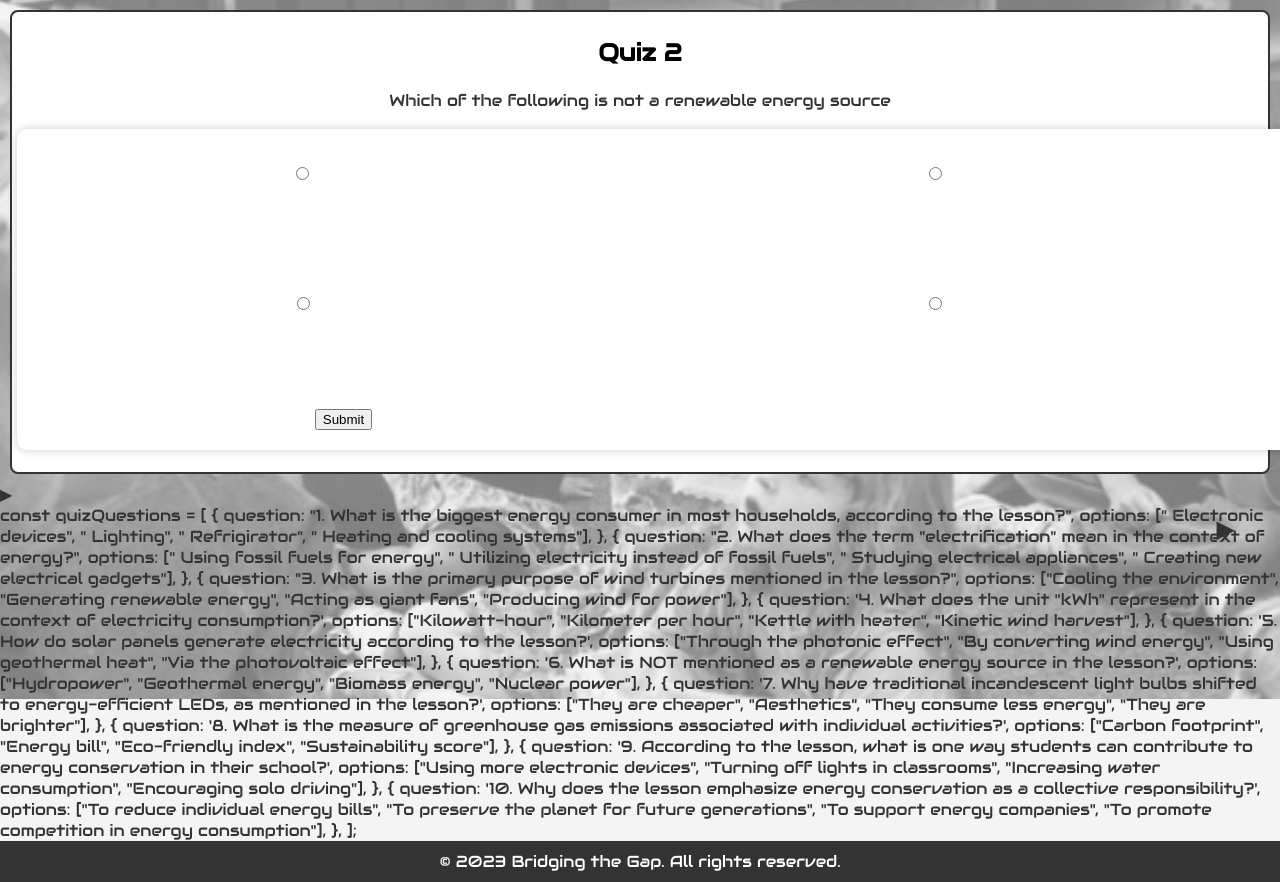
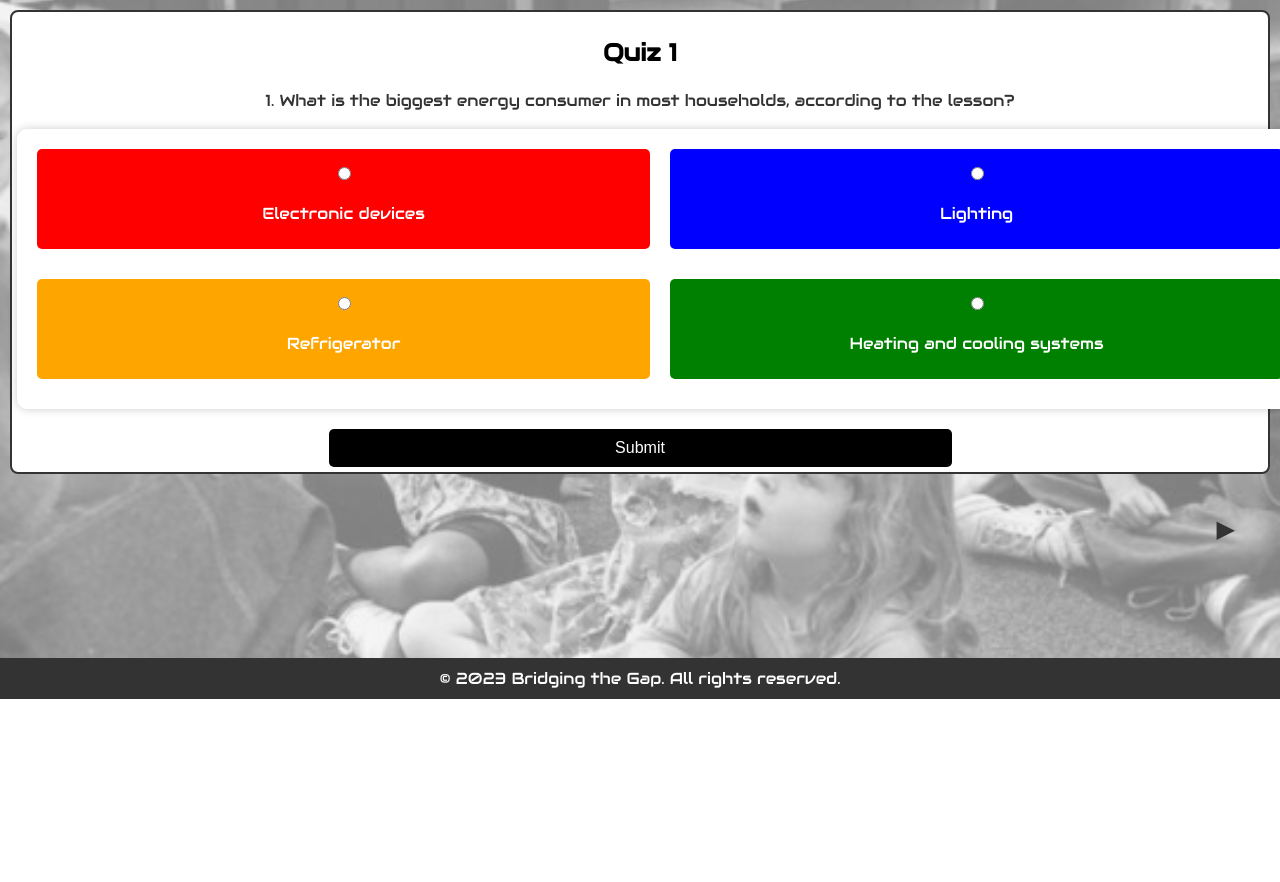
Before and after one commit to Nimosteve88/ACHACK, a Django app: page /quiz2/ in a window 1280 px wide. Shown: the part 101-983 px from the top of the page. After the commit the page ends 800 px from the top, so only its background shows below. Run offline with Django 4.2, Linux system fonts and the light colour scheme; parts of the project's set-up code (start-up, migrations or seed data) failed here and were passed over; some web fonts are replaced.

Commit message:
Update quiz2.html

```diff
--- a/AC_Hack/members/templates/quiz2.html
+++ b/AC_Hack/members/templates/quiz2.html
@@ -5,31 +5,35 @@
     <div class="quiz-container">
         <!-- Text-based Quiz Boxes -->
         <div class="quiz-box">
-            <h2 class="quiz-title">Quiz 2</h2>
-            <p>Which of the following is not a renewable energy source</p>
+            <h2>Quiz 1</h2>
+            <p id="question">1. What is the biggest energy consumer in most households, according to the lesson?</p>
             <form id="quizForm">
-                <label><input type="radio" name="answer" value="A"> Option A</label>
-                <label><input type="radio" name="answer" value="B"> Option B</label>
-                <label><input type="radio" name="answer" value="C"> Option C</label>
-                <label><input type="radio" name="answer" value="D"> Option D</label>
-                <button type="button" onclick="checkAnswer()">Submit</button>
+                <label for="optionA" id="optionA"><input type="radio" id="optionA" name="answer" value="A"><p>Electronic devices</p></label>
+                <label for="optionB" id="optionB"><input type="radio" id="optionB" name="answer" value="B"><p>Lighting</p></label>
+                <label for="optionC" id="optionC"><input type="radio" id="optionC" name="answer" value="C"><p>Refrigerator</p></label>
+                <label for="optionD" id="optionD"><input type="radio" id="optionD" name="answer" value="D"><p>Heating and cooling systems</p></label>
             </form>
+            <button type="button" id="submitBtn" onclick="insertUserChoice()">Submit</button>
             <!-- Add more questions as needed -->
-            <div class="next-q">&#9654;</div>
-            <div class="prev-q">&#9664;</div>
+            <div class="next-q" onclick="nextQ()">&#9654;</div>
+            <div class="prev-q" onclick="prevQ()">&#9664;</div>
         </div>
     </div>
 <!-- Arrow for Next Page -->
-<div class="next-page">&#9654;</div>
 </div>
-
+<script>
+    const quiz2Answers = ['D', 'B', 'B', 'A', 'D', 'D', 'C', 'A', 'B', 'B'];
+    let qIndex = 0;
+    const questionElement = document.getElementById("question");
+    const formElement = document.getElementById("quizForm");
+    const userAnswers = [];
     const quizQuestions = [
             {
                 question: "1. What is the biggest energy consumer in most households, according to the lesson?",
                 options: [" Electronic devices", " Lighting", " Refrigirator", " Heating and cooling systems"],
             },
             {
-            question: "2. What does the term "electrification" mean in the context of energy?",
+                question: "2. What does the term 'electrification' mean in the context of energy?",
                 options: [" Using fossil fuels for energy", " Utilizing electricity instead of fossil fuels", " Studying electrical appliances", " Creating new electrical gadgets"],
             },
             {
@@ -66,5 +70,56 @@ const quizQuestions = [
             },
         ];
 
+    function updateQs(){
+        const currentQ = quizQuestions[qIndex];
+        questionElement.innerText = currentQ.question;
+
+        const pElements = formElement.querySelectorAll('label p');
+        const optionsElements = formElement.querySelectorAll('input[name="answer"]');
+
+
+        pElements.forEach((p, index) => {
+            p.innerText = currentQ.options[index];
+            optionsElements[index].checked = false;
+        });
+    }
+
+    function insertUserChoice(){
+        const selectedAnswer = document.querySelector('input[name="answer"]:checked');
+        if (selectedAnswer) {
+            userAnswers.push(selectedAnswer.value);
+        }
+        else {
+            alert('Please select an answer before submitting lad');
+        }
+    }
+
+    function nextQ(){
+        if (qIndex < (quiz1Answers.length - 1)){
+            qIndex++;
+            updateQs();
+        }
+        else{
+            window.location.href = '../facts';
+        }
+    }
+
+    function prevQ(){
+        if (qIndex > 0){
+            qIndex--;
+            updateQs();
+        }
+    }
+
+    function getScore(userChoicesArr){
+        count = 0;
+        for (let i = 0; i < quiz1Answers.length - 1; i++){
+            if (userChoicesArr[i] == quiz1Answers[i]){
+                count++;
+            }
+        }
+        return count;
+    }
+</script>
 
 {%endblock%}
```
Lines whose indentation alone changed are shown as unchanged.
